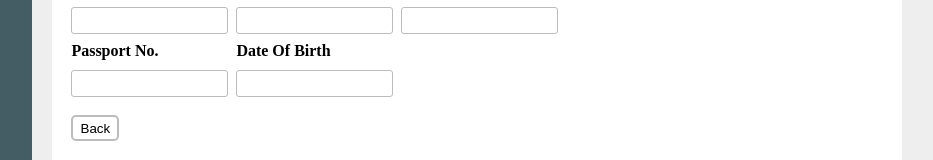
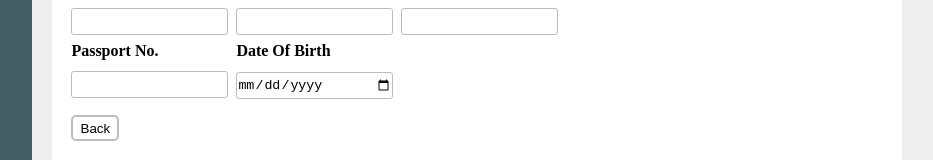
Before and after one commit to athifbinu/Insurance, a React (Create React App) app: page / in a window 1280 px wide. Shown: the part 1286-1446 px from the top of the page, without its empty margins (34-967 px from the left). Built offline with nearby package versions, Linux system fonts and the light colour scheme; the HTML template or start-up script is replaced by a standard one.

Commit message:
add travel find

```diff
--- a/src/components/Home/Home.css
+++ b/src/components/Home/Home.css
@@ -246,7 +246,6 @@
 }
 .name-section input {
   height: 25px;
-  font-size: 18px;
   width: 155px;
   border: 1px solid #bcbcbc;
   border-radius: 3px;
@@ -528,4 +527,7 @@
   .number-box2 {
     margin-left: 122px;
   }
+  .travel-list{
+    margin-left: auto;
+  }
 }
--- a/src/components/Home/Home.jsx
+++ b/src/components/Home/Home.jsx
@@ -71,6 +71,7 @@ const Home = () => {
     const updatedPhoneNumbers = phoneNumbers.filter((_, i) => i !== index);
     setPhoneNumbers(updatedPhoneNumbers);
   };
+
 
   const [travelData, setTravelData] = useState([]);
   const [fromDate, setFromDate] = useState("");
@@ -235,7 +236,7 @@ const Home = () => {
             <div className="travel-right">
               <div>
                 <label htmlFor="destination">Destination(s)</label>
-                <MultiDrop />
+                <MultiDrop onSelect={handleSelect}/>
               </div>
 
               <div className="dateSection">
@@ -399,12 +400,12 @@ const Home = () => {
             <div className="name-section">
               <div>
                 <label>Passport No.</label>
-                <input type="text" />
+                <input type="number" />
               </div>
 
               <div>
                 <label>Date Of Birth</label>
-                <input type="text" />
+                <input type="date" />
               </div>
 
               {showFamily && (
--- a/src/components/multiDrop/MultiDrop.jsx
+++ b/src/components/multiDrop/MultiDrop.jsx
@@ -4,11 +4,12 @@ import Select from "react-select";
 import FlagData from "../../assets/Data/Country";
 import "./MultiDrop.css"
 
-export default function MultiDrop() {
+export default function MultiDrop({ onSelect }) {
   const [value, setValue] = useState([]);
 
   const handleChange = selectedOptions => {
     setValue(selectedOptions);
+    onSelect(selectedOptions);
   };
 
   return (
```
